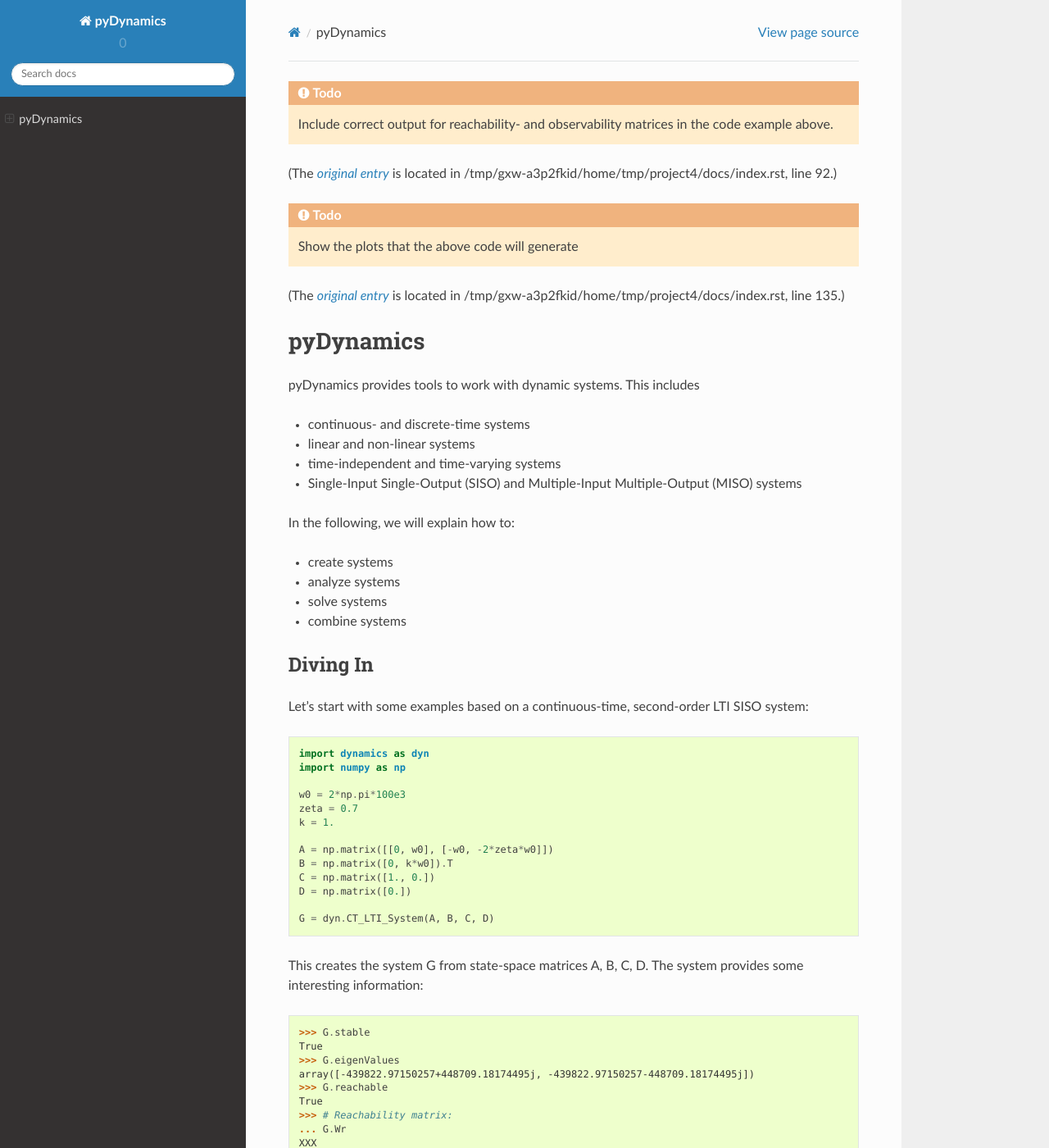
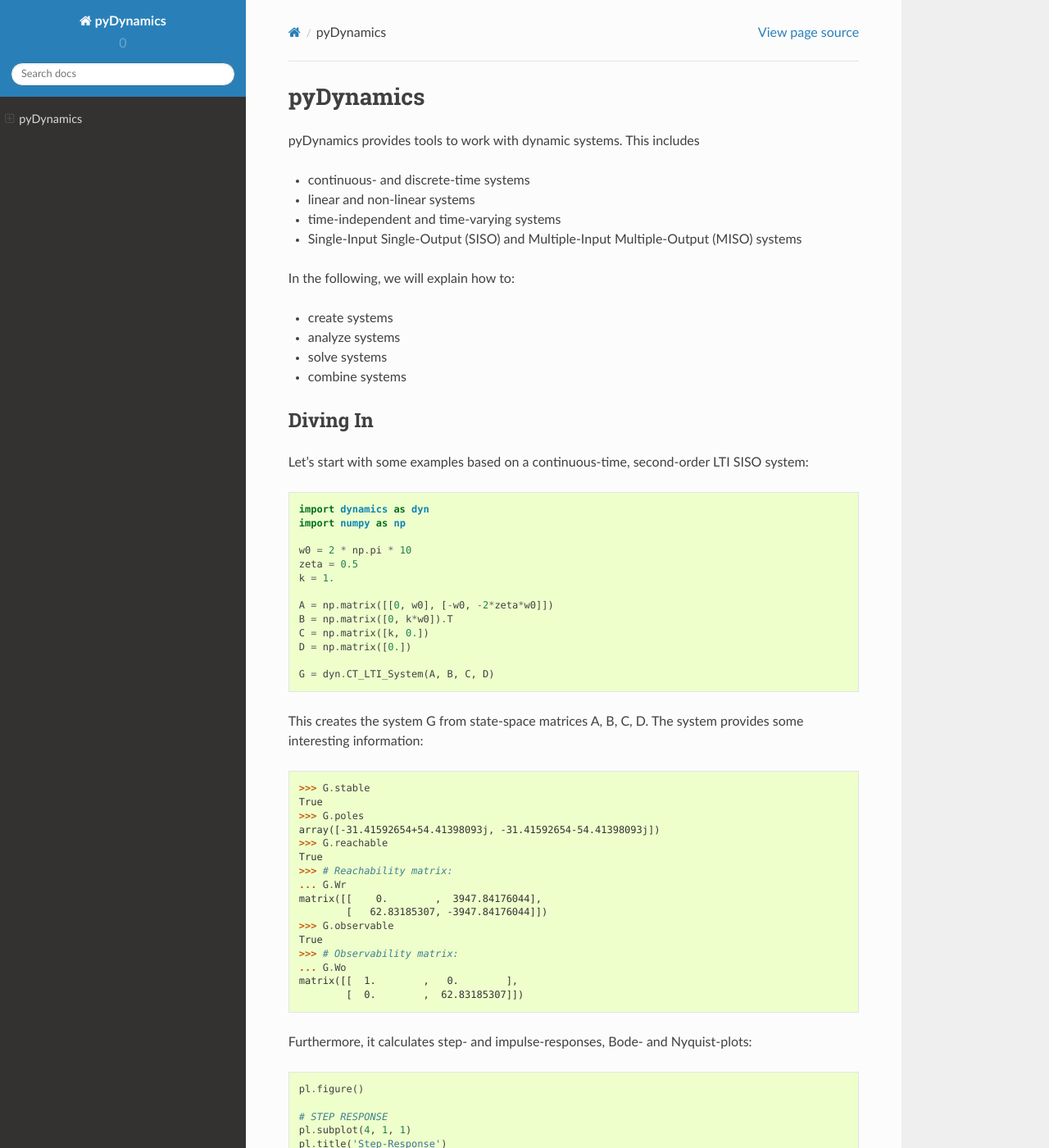
Before and after one commit to adrianschlatter/tanuna, a Sphinx documentation site: the page built from docs/index.rst, in a window 1280 px wide and 1400 px high. Shown: the whole window at 82% size. Built offline with Sphinx 7.4.7 and the Read the Docs theme 2.0.0, drawn with Linux system fonts in a browser that asks for light colours; some of the changed text lies outside the part shown.

Commit message:
Linear-Response Plots +++++++++++++++++++++
Added impulse-, step-, and frequency response plots as well as nyquist plot in
docs. Code to generate plot was added in dynamics.py main.

index.rst updated to show plot in doc. Removed todos. Included Wr and Wo
results in doctest.

Fixes #1
Fixes #2

```diff
--- a/docs/index.rst
+++ b/docs/index.rst
@@ -42,13 +42,13 @@
 	import dynamics as dyn
 	import numpy as np
 
-	w0 = 2*np.pi*100e3
-	zeta = 0.7
+	w0 = 2 * np.pi * 10
+	zeta = 0.5
 	k = 1.
 
 	A = np.matrix([[0, w0], [-w0, -2*zeta*w0]])
 	B = np.matrix([0, k*w0]).T
-	C = np.matrix([1., 0.])
+	C = np.matrix([k, 0.])
 	D = np.matrix([0.])
 
 	G = dyn.CT_LTI_System(A, B, C, D)
@@ -61,13 +61,13 @@
 	import numpy as np
 	import matplotlib.pyplot as pl
 
-	w0 = 2*np.pi*100e3
-	zeta = 0.7
+	w0 = 2 * np.pi * 10
+	zeta = 0.5
 	k = 1.
 
 	A = np.matrix([[0, w0], [-w0, -2*zeta*w0]])
 	B = np.matrix([0, k*w0]).T
-	C = np.matrix([1., 0.])
+	C = np.matrix([k, 0.])
 	D = np.matrix([0.])
 
 	G = dyn.CT_LTI_System(A, B, C, D)
@@ -76,63 +76,67 @@
 
 	>>> G.stable
 	True
-	>>> G.eigenValues
-	array([-439822.97150257+448709.18174495j, -439822.97150257-448709.18174495j])
+	>>> G.poles
+	array([-31.41592654+54.41398093j, -31.41592654-54.41398093j])
 	>>> G.reachable
 	True
 	>>> # Reachability matrix:
 	... G.Wr
-	XXX
+        matrix([[    0.        ,  3947.84176044],
+                [   62.83185307, -3947.84176044]])
 	>>> G.observable
 	True
 	>>> # Observability matrix:
 	... G.Wo
-	XXX
-
-.. todo:: Include correct output for reachability- and observability matrices in the code example above.
+        matrix([[  1.        ,   0.        ],
+                [  0.        ,  62.83185307]])
 
 Furthermore, it calculates step- and impulse-responses, Bode- and Nyquist-plots:
 
 .. testcode:: LTI_G
 
-	pl.figure()
+        pl.figure()
 
-	# STEP RESPONSE
-	pl.subplot(2, 2, 1)
-	pl.title('Step-Response')
-	pl.plot(*G.stepResponse())
-	pl.xlabel('Time After Step (s)')
-	pl.ylabel('y')
+        # STEP RESPONSE
+        pl.subplot(4, 1, 1)
+        pl.title('Step-Response')
+        pl.plot(*G.stepResponse())
+        pl.xlabel('Time After Step (s)')
+        pl.ylabel('y')
 
-	# IMPULSE RESPONSE
-	pl.subplot(2, 2, 2)
-	pl.plot(*G.impulseResponse())
-	pl.xlabel('Time After Impulse (s)')
-	pl.ylabel('y')
+        # IMPULSE RESPONSE
+        pl.subplot(4, 1, 2)
+        pl.title('Impulse-Response')
+        pl.plot(*G.impulseResponse())
+        pl.xlabel('Time After Impulse (s)')
+        pl.ylabel('y')
 
-	# BODE PLOT
-	ax1 = pl.subplot(2, 2, 3)
-	ax1.set_title('Bode Plot')
-	f, Chi = G.freqResponse()
-	ax1.semilogx(f[1:], 20 * np.log10(np.abs(Chi[1:] / Ch[0])),
-		     r'b-')
-	ax1.set_xlabel('Frequency (Hz)')
-	ax1.set_ylabel('Magnitude (dB)')
-	ax2 = ax1.twinx()
-	ax2.semilogx(f, np.angle(Chi) / np.pi, r'o-')
-	ax2.set_ylabel('Phase ($\pi$)')
+        # BODE PLOT
+        ax1 = pl.subplot(4, 1, 3)
+        ax1.set_title('Bode Plot')
+        f, Chi = G.freqResponse()
+        ax1.semilogx(f, 20 * np.log10(np.abs(Chi)), r'b-')
+        ax1.set_xlabel('Frequency (Hz)')
+        ax1.set_ylabel('Magnitude (dB)')
+        ax2 = ax1.twinx()
+        ax2.semilogx(f, np.angle(Chi) / np.pi, r'r-')
+        ax2.set_ylabel('Phase ($\pi$)')
 
-	# NYQUIST PLOT
-	pl.subplot(2, 2, 4)
-	pl.title('Nyquist Plot')
-	pl.plot(np.real(Chi), np.imag(Chi), r'k-')
-	pl.plot([-1], [0], r'ro')
-	pl.axhline(y=0)
-	pl.axvline(x=0)
-	pl.xlabel('Real Part')
-	pl.ylabel('Imaginary Part')
+        # NYQUIST PLOT
+        ax = pl.subplot(4, 1, 4)
+        pl.title('Nyquist Plot')
+        pl.plot(np.real(Chi), np.imag(Chi))
+        pl.plot([-1], [0], r'ro')
+        pl.xlim([-2.5, 2])
+        pl.ylim([-1.5, 0.5])
+        ax.set_aspect('equal')
+        pl.axhline(y=0, color='k')
+        pl.axvline(x=0, color='k')
+        pl.xlabel('Real Part')
+        pl.ylabel('Imaginary Part')
 
-.. todo:: Show the plots that the above code will generate
+
+.. image:: figures/LinearResponse.svg
 
 The duration of the trace and the density of samples is automatically determined for you based on the Eigenvalues of the system (but you can provide your own if you prefer).
 
```
Also changed, not shown: dynamics.py (+39 -31 lines), docs/figures/LinearResponse.svg (added).
